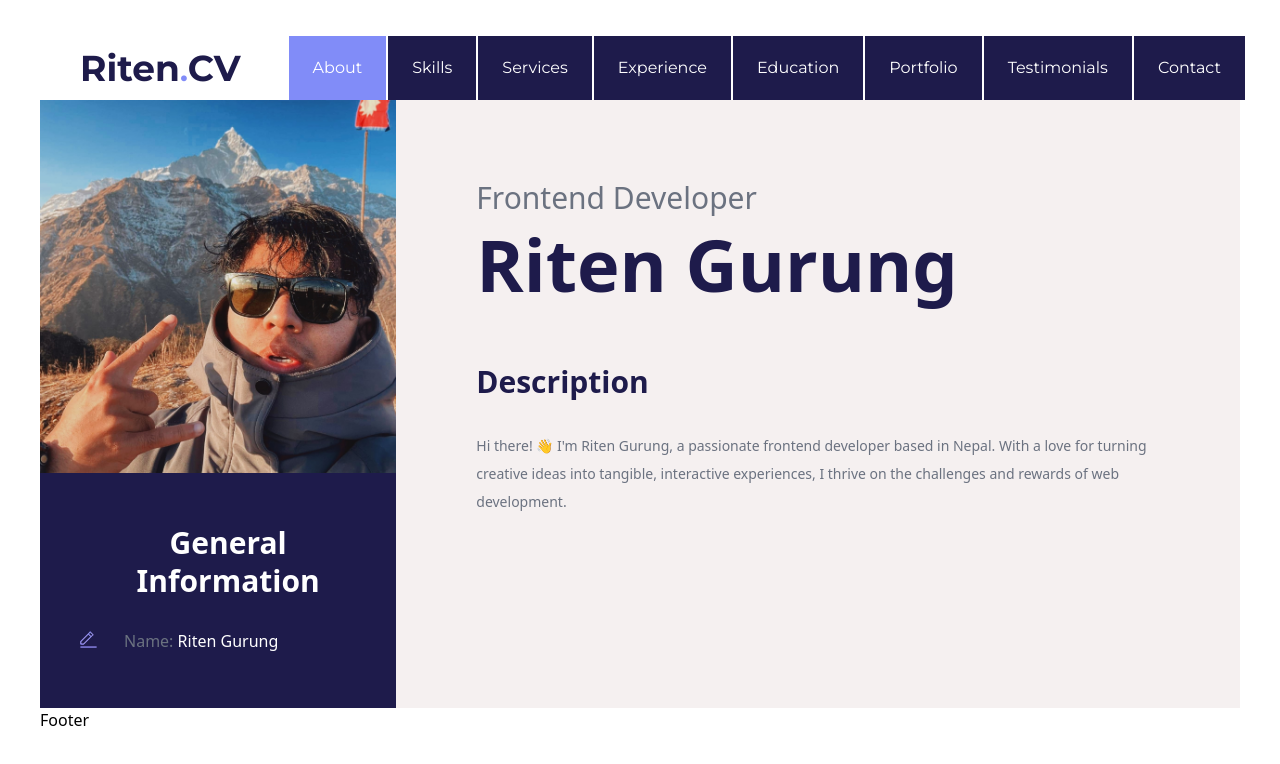
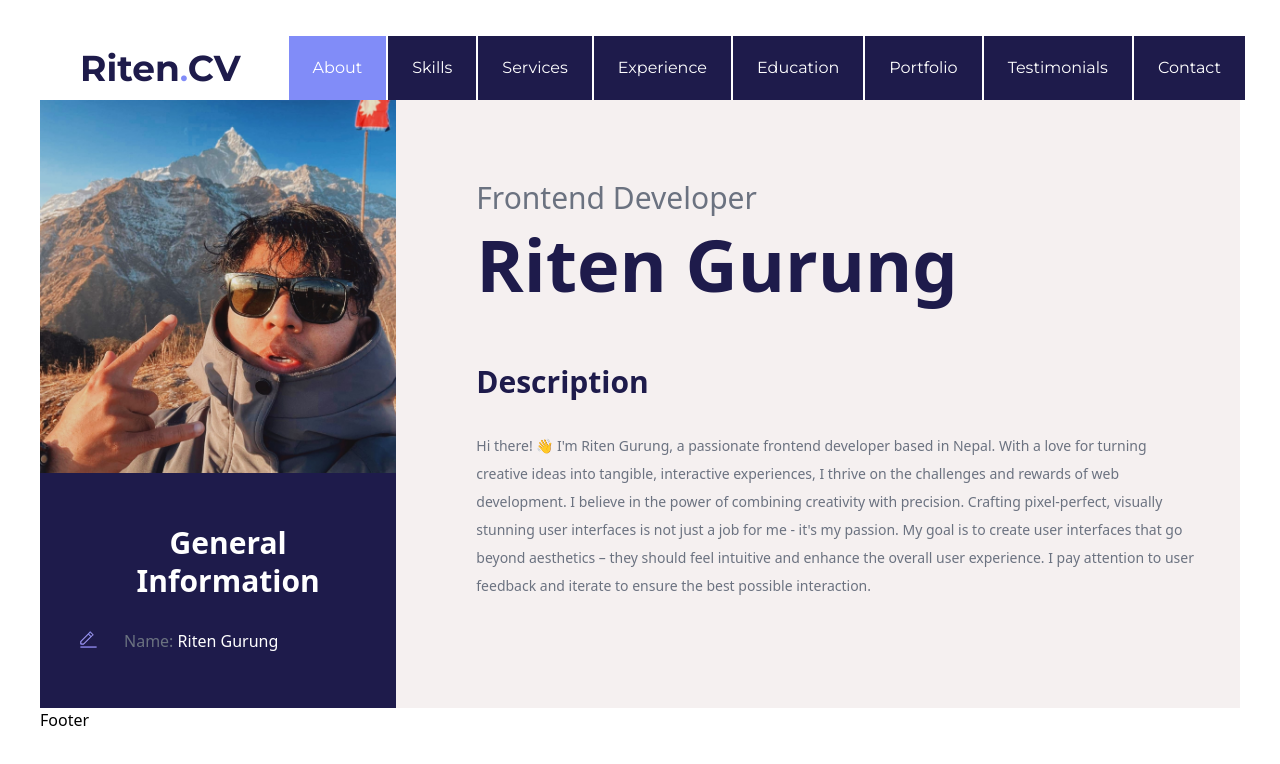
Before and after one commit to Riten1/Portfolio-website, a React (Vite) app in the folder project/: page / in a window 1280 px wide. Shown: the top 764 px of the page. Built offline with nearby package versions, Linux system fonts and the light colour scheme.

Commit message:
'paragraph'

```diff
--- a/project/src/components/AboutComp.jsx
+++ b/project/src/components/AboutComp.jsx
@@ -11,8 +11,8 @@ const AboutComp = () => {
       </div>
       <div>
       <div className="text-3xl text-indigo-950 font-bold">Description</div>
-      <div className="mt-8">
-      <p className='text-sm font-medium text-gray-500 leading-7 text-left'>Hi there! 👋 I'm Riten Gurung, a passionate frontend developer based in Nepal. With a love for turning creative ideas into tangible, interactive experiences, I thrive on the challenges and rewards of web development.</p>
+      <div className="mt-8 ">
+      <p className='text-sm font-medium text-gray-500 leading-7 text-left'>Hi there! 👋 I'm Riten Gurung, a passionate frontend developer based in Nepal. With a love for turning creative ideas into tangible, interactive experiences, I thrive on the challenges and rewards of web development. I believe in the power of combining creativity with precision. Crafting pixel-perfect, visually stunning user interfaces is not just a job for me - it's my passion. My goal is to create user interfaces that go beyond aesthetics – they should feel intuitive and enhance the overall user experience. I pay attention to user feedback and iterate to ensure the best possible interaction.</p>
       </div>
 
       </div>
```
